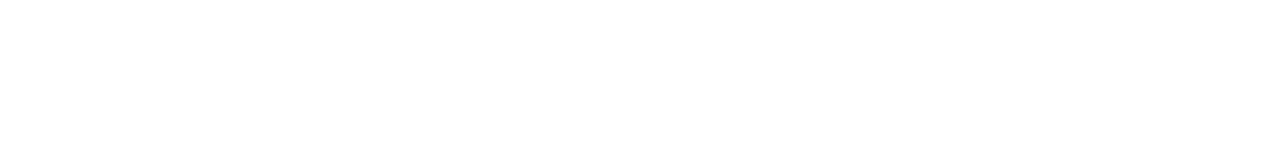
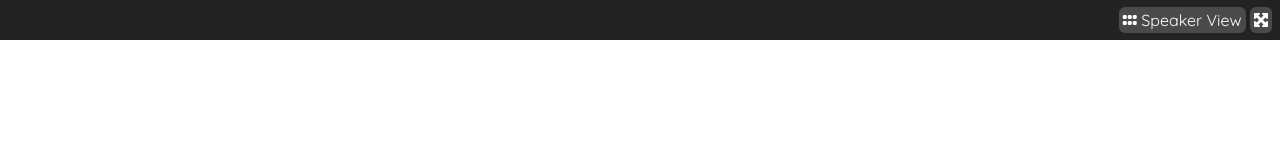
Before and after one commit to PietroDeBianchi/html-css-zoom, a plain HTML site: page index.html in a window 1280 px wide. Drawn offline with Linux system fonts and the light colour scheme.

Commit message:
start the main

```diff
--- a/css/style.css
+++ b/css/style.css
@@ -1,5 +1,29 @@
+/* GENERAL STYLE */
 * {
     padding: 0;
     margin: 0;
     box-sizing: border-box;
 }
+
+body {
+    font-family: 'Fredoka One', cursive;
+    font-family: 'Open Sans', sans-serif;
+    font-family: 'Quicksand', sans-serif;
+}
+
+/* STYLE HEADER */
+
+#head-container {
+    width: 100%;
+    position: fixed;
+    background-color: rgb(34, 34, 34);
+    color: white;
+    text-align: end;
+    padding: 10px 8px;
+}
+
+#head-container span {
+    background-color: rgb(74, 74, 74);
+    padding: 3px 4px;
+    border-radius: 6px;
+}
--- a/index.html
+++ b/index.html
@@ -5,10 +5,18 @@
     <meta http-equiv="X-UA-Compatible" content="IE=edge">
     <meta name="viewport" content="width=device-width, initial-scale=1.0">
     <link rel="stylesheet" href="css/style.css">
+    <link rel="stylesheet" href="https://cdnjs.cloudflare.com/ajax/libs/font-awesome/6.2.1/css/all.min.css" integrity="sha512-MV7K8+y+gLIBoVD59lQIYicR65iaqukzvf/nwasF0nqhPay5w/9lJmVM2hMDcnK1OnMGCdVK+iQrJ7lzPJQd1w==" crossorigin="anonymous" referrerpolicy="no-referrer" />
+    <link rel="preconnect" href="https://fonts.googleapis.com">
+    <link rel="preconnect" href="https://fonts.gstatic.com" crossorigin>
+    <link href="https://fonts.googleapis.com/css2?family=Fredoka+One&family=Open+Sans:wght@300;400;500;600;700;800&family=Quicksand:wght@300;400;500;600;700&display=swap" rel="stylesheet">
     <title>Zoom</title>
 </head>
 <body>
     <header>
+        <div id="head-container">
+            <span><i class="fa-solid fa-grip"></i> Speaker View</span>
+            <span><i class="fa-solid fa-maximize"></i></span>
+        </div>
 
     </header>
 
```
